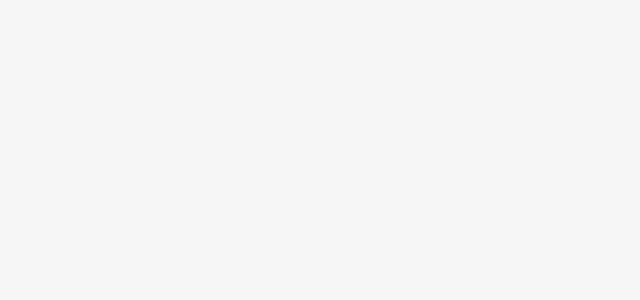
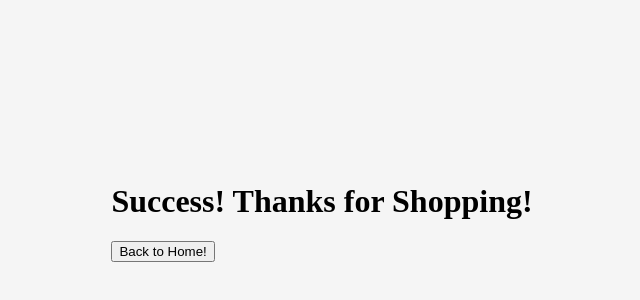
Before and after one commit to JamesSalcedo001/cool_cat_store, a React (Vite) app in the folder client/: page /success in a window 1280 px wide. Before the commit this address had no page. Shown: the part 196-496 px from the top of the page, without its empty margins (318-958 px from the left). Built offline with nearby package versions, Linux system fonts and the light colour scheme.

Commit message:
created an ENV variable for success and cancel routes in Checkout controller

```diff
--- a/client/src/App.jsx
+++ b/client/src/App.jsx
@@ -1,6 +1,8 @@
 import './App.css'
 import { Route, Routes } from "react-router-dom";
 import ProductsList from './ProductsList';
+import Cancel from './Cancel';
+import Success from './Success';
 
 
 function App() {
@@ -9,6 +11,8 @@ function App() {
     <div className="App">
         <Routes>
           <Route path="/products_list" element={<ProductsList/>} />
+          <Route path="/cancel" element={<Cancel/>} />
+          <Route path="/success" element={<Success/>} />
           <Route path="/" element={<h1>Test Route</h1>} />
         </Routes>
     </div>
--- /dev/null
+++ b/client/src/Cancel.jsx
@@ -0,0 +1,23 @@
+import { NavLink } from "react-router-dom";
+
+function Cancel() {
+    return (
+        <>
+            <h1>Canceled Checkout!</h1>
+            <NavLink to="/">
+                <button>Back to Home!</button>
+            </NavLink>
+        </>
+    )
+}
+
+export default Cancel;
+
+
+// function () {
+//     return (
+//         <h1></h1>
+//     )
+// }
+
+// export default
--- /dev/null
+++ b/client/src/Success.jsx
@@ -0,0 +1,14 @@
+import { NavLink } from "react-router-dom";
+
+function Success() {
+    return (
+        <>
+            <h1>Success! Thanks for Shopping!</h1>
+            <NavLink to="/">
+                <button>Back to Home!</button>
+            </NavLink>
+        </>
+    )
+}
+
+export default Success;
```
Also changed, not shown: 1 other file (tests, documents, lock files or other folders).
